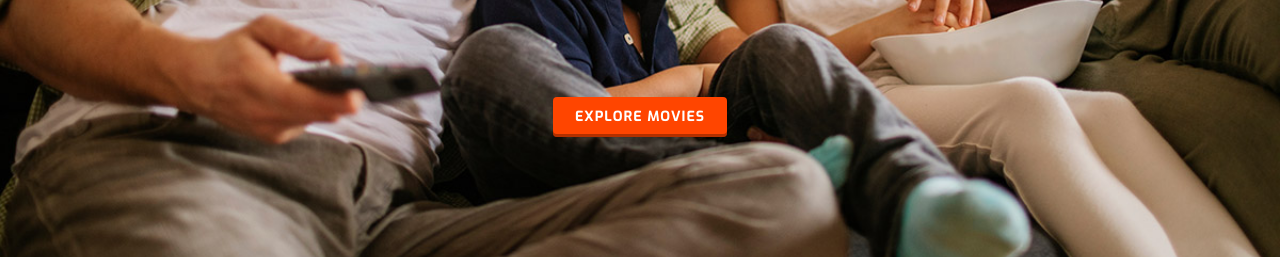
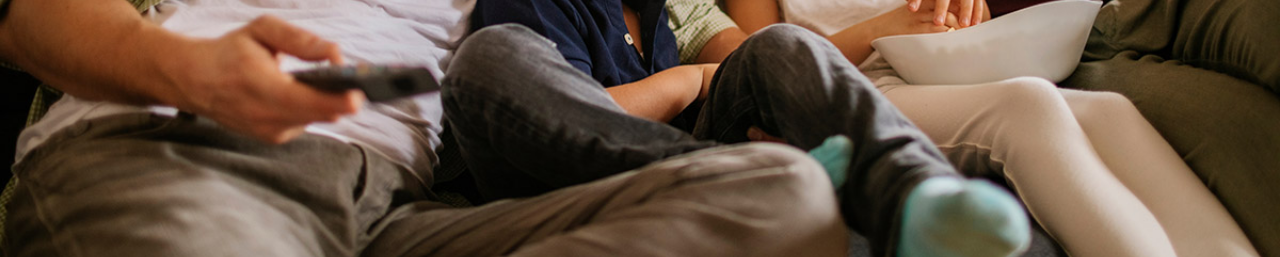
Before and after one commit to Sahan-Sandeepa/R24-100, a plain HTML site: page index.html in a window 1280 px wide. Shown: the part 543-800 px from the top of the page. Drawn offline with nearby package versions, Linux system fonts and the light colour scheme; some packages are replaced by stand-ins of ours; files whose address does not match are found by name.

Commit message:
update index.html

```diff
--- a/index.html
+++ b/index.html
@@ -130,12 +130,6 @@
                         data-start="1550" data-easing="Power3.easeInOut" data-splitin="none" data-splitout="none"
                         data-elementdelay="0.1" data-endelementdelay="0.1" data-endspeed="300"
                         style="z-index: 4; max-width: auto; max-height: auto; white-space:normal;">
-                        <div class="op-1">
-                           <a href="#movies" class="btn btn-primary btn-scroll"
-                              style="background-color: #FF4500; border-color: #FF4500;"> <!-- Vibrant Red Button -->
-                              Explore Movies
-                           </a>
-                        </div>
                      </div>
                   </li>
                </ul>
```
